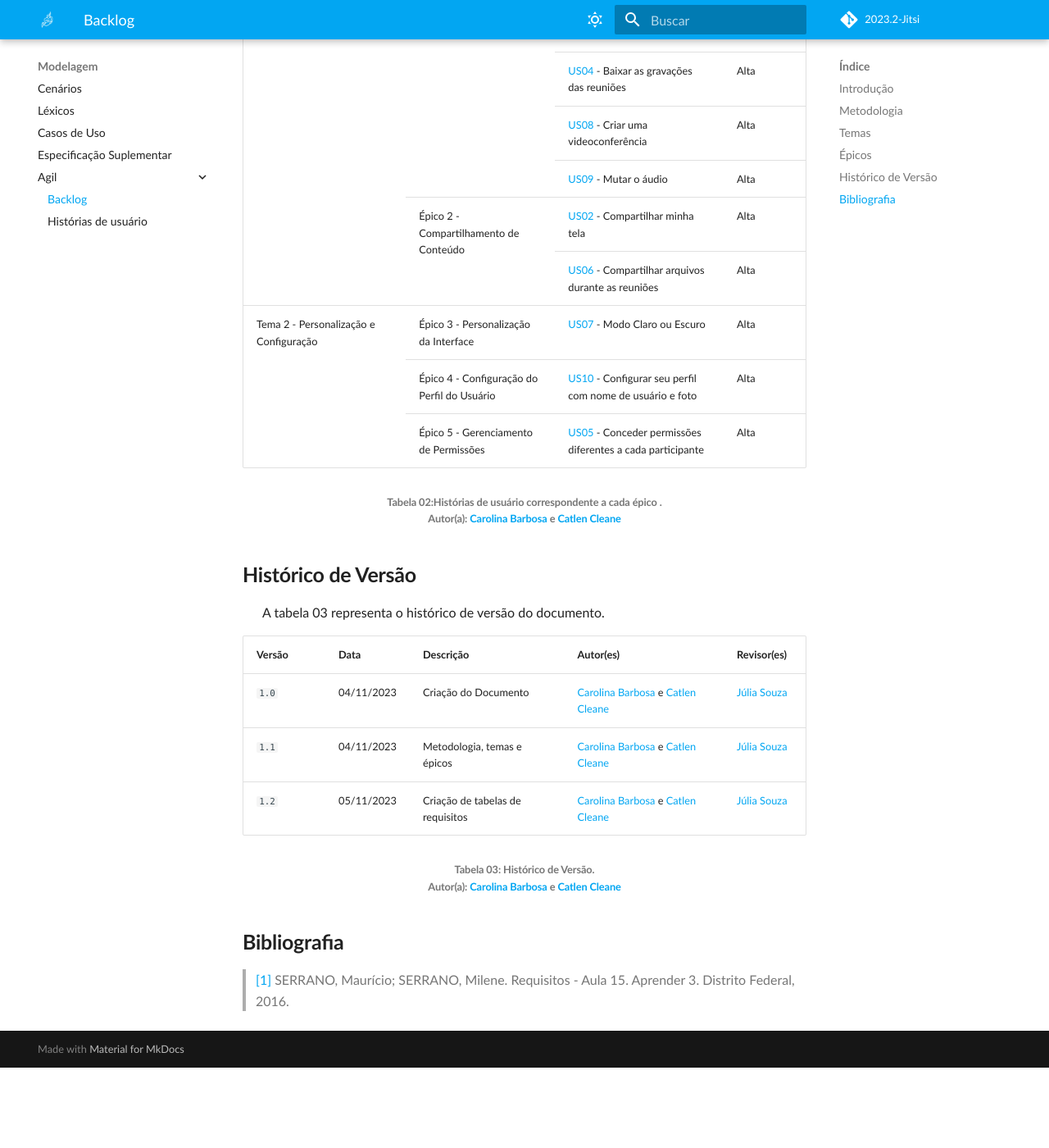
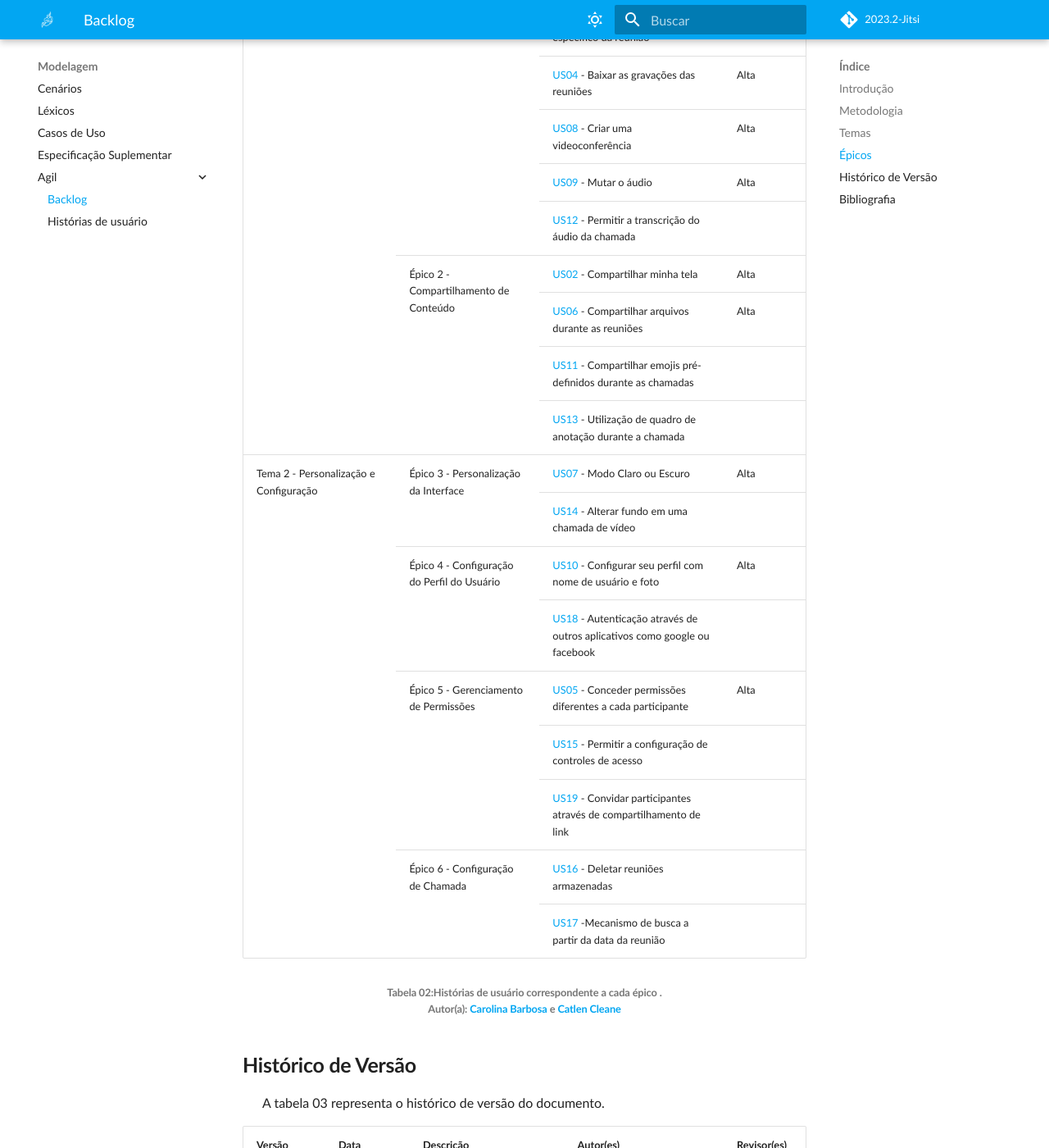
Before and after one commit to Requisitos-de-Software/2023.2-Jitsi, an MkDocs documentation site: the page built from docs/Modelagem/Agil/backlog.md, in a window 1280 px wide and 1400 px high, scrolled down 1758 px. Shown: the whole window at 82% size. Built offline with MkDocs 1.6.1 and Material for MkDocs 9.7.7, drawn with Linux system fonts in a browser that asks for light colours; some web fonts are replaced; comment, search, counter and statistics services are not loaded; before the commit the page ends 3060 px from its top, so only the background shows below that; some of the changed text lies outside the part shown.

Commit message:
add novos requisitos no backlog

```diff
--- a/docs/Modelagem/Agil/backlog.md
+++ b/docs/Modelagem/Agil/backlog.md
@@ -46,7 +46,7 @@ seus usuários[1].
     <td>EP02</td>
     </tr>
   <tr>
-    <td style="vertical-align:middle" rowspan="3">Personalização e Configuração</td>
+    <td style="vertical-align:middle" rowspan="4">Personalização e Configuração</td>
     <td>Personalização da Interface</td>
     <td>EP03</td>
   </tr>
@@ -57,6 +57,10 @@ seus usuários[1].
     <tr>
     <td>Gerenciamento de Permissões</td>
     <td>EP05</td>
+  </tr>
+   <tr>
+    <td>Configuração de chamadas</td>
+    <td>EP06</td>
   </tr>
 </table>
 </center>
@@ -84,8 +88,8 @@ seus usuários[1].
 </thead>
 <tbody>
    <tr>
-    <td rowspan="7">Tema 1 - Funcionalidades de Comunicação e Colaboração</td>
-    <td rowspan="5">Épico 1 - Chamada de Vídeo e Áudio</td>
+    <td rowspan="10">Tema 1 - Funcionalidades de Comunicação e Colaboração</td>
+    <td rowspan="6">Épico 1 - Chamada de Vídeo e Áudio</td>
     <td><a href="../Agil/historias.md#us01---gravação-de-chamadas"> US01 </a> - Gravar chamadas de vídeo</td>
     <td>Alta</td>
   </tr>
@@ -106,7 +110,11 @@ seus usuários[1].
     <td>Alta</td>
     </tr>
   <tr>
-  <td rowspan="2">Épico 2 - Compartilhamento de Conteúdo</td>
+  <td><a href="../Agil/historias.md#us12---permitir-a-transcrição-do-áudio-da-chamada"> US12 </a> - Permitir a transcrição do áudio da chamada</td>
+    <td> </td>
+    </tr>
+  <tr>
+  <td rowspan="4">Épico 2 - Compartilhamento de Conteúdo</td>
   <td><a href="../Agil/historias.md#us02---compartilhamento-de-tela"> US02 </a> - Compartilhar minha tela</td>
     <td>Alta</td>
   </tr>
@@ -114,23 +122,49 @@ seus usuários[1].
   <td><a href="../Agil/historias.md#us06---compartilhamento-de-documentos"> US06 </a> - Compartilhar arquivos durante as reuniões</td>
     <td>Alta</td>
   </tr>
+  <td><a href="../Agil/historias.md#us11---compartilhar-emojis-pré-definidos-durante-as-chamadas"> US11 </a> - Compartilhar emojis pré-definidos durante as chamadas</td>
+    <td></td>
+  </tr>
+  <td><a href="../Agil/historias.md#us13---utilização-de-quadro-de-anotação-durante-a-chamada"> US13 </a> - Utilização de quadro de anotação durante a chamada</td>
+    <td></td>
+  </tr>
   <tr>
   <tr>
-    <td rowspan="3">Tema 2 - Personalização e Configuração</td>
-    <td rowspan="1">Épico 3 - Personalização da Interface</td>
+    <td rowspan="9">Tema 2 - Personalização e Configuração</td>
+    <td rowspan="2">Épico 3 - Personalização da Interface</td>
     <td><a href="../Agil/historias.md#us07---modo-claro-ou-escuro"> US07 </a> - Modo Claro ou Escuro</td>
     <td>Alta</td>
   </tr>
+  <td><a href="../Agil/historias.md#us14---alterar-fundo-em-uma-chamada-de-vídeo"> US14 </a> - Alterar fundo em uma chamada de vídeo</td>
+    <td> </td>
+  </tr>
   <tr>
-  <td rowspan="1">Épico 4 - Configuração do Perfil do Usuário</td>
+  <td rowspan="2">Épico 4 - Configuração do Perfil do Usuário</td>
     <td><a href="../Agil/historias.md#us10---configurar-perfil"> US10 </a> - Configurar seu perfil com nome de usuário e foto</td>
     <td>Alta</td>
   </tr>
+  <td><a href="../Agil/historias.md#us18---autenticação-através-de-outros-aplicativos-como-google-ou-facebook"> US18 </a> - Autenticação através de outros aplicativos como google ou facebook</td>
+    <td> </td>
+  </tr>
   <tr>
- <td rowspan="1">Épico 5 - Gerenciamento de Permissões</td>
+ <td rowspan="3">Épico 5 - Gerenciamento de Permissões</td>
     <td><a href="../Agil/historias.md#us05---conceder-permissões-personalizadas"> US05 </a> - Conceder permissões diferentes a cada participante</td>
     <td>Alta</td>
   </tr>
+   <td><a href="../Agil/historias.md#us15---permitir-a-configuração-de-controles-de-acesso"> US15 </a> - Permitir a configuração de controles de acesso</td>
+    <td> </td>
+  </tr>
+  <td><a href="../Agil/historias.md#us19---convidar-participantes-através-de-compartilhamento-de-link"> US19 </a> - Convidar participantes através de compartilhamento de link</td>
+    <td> </td>
+  </tr>
+   <td rowspan="2">Épico 6 - Configuração de Chamada</td>
+   <td><a href="../Agil/historias.md#us16---deletar-reuniões-armazenadas"> US16 </a> - Deletar reuniões armazenadas</td>
+    <td> </td>
+    </tr>
+  <tr>
+  <td><a href="../Agil/historias.md#us17---mecanismo-de-busca-a-partir-da-data-da-reunião"> US17 </a> -Mecanismo de busca a partir da data da reunião</td>
+    <td> </td>
+    </tr>
   <tr>
 </table>
 </center>
```
